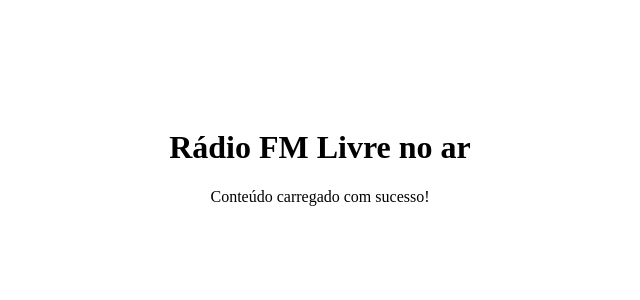
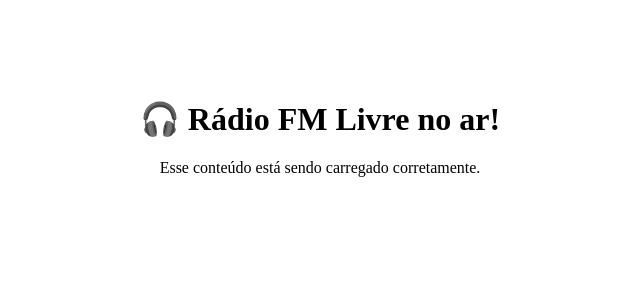
Before and after one commit to AmiltonBR/radiolivrefm, a React (Vite) app: page / in a window 1280 px wide. Shown: the top 300 px of the page, without its empty margins (320-960 px from the left). Built offline with nearby package versions, Linux system fonts and the light colour scheme; the HTML template or start-up script is replaced by a standard one.

Commit message:
Update App.jsx

```diff
--- a/src/App.jsx
+++ b/src/App.jsx
@@ -1,10 +1,8 @@
-import React from 'react';
-
 export default function App() {
   return (
-    <div style={{ textAlign: 'center', paddingTop: '100px' }}>
-      <h1>Rádio FM Livre no ar</h1>
-      <p>Conteúdo carregado com sucesso!</p>
+    <div style={{ textAlign: 'center', marginTop: '100px' }}>
+      <h1>🎧 Rádio FM Livre no ar!</h1>
+      <p>Esse conteúdo está sendo carregado corretamente.</p>
     </div>
   );
 }
```
